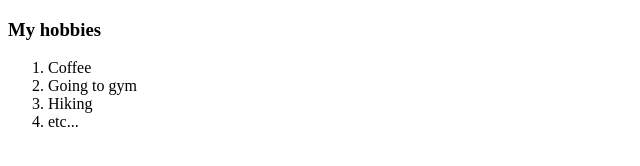
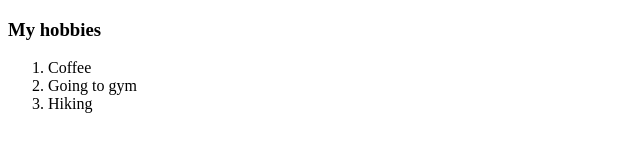
Before and after one commit to Jie-coding/Personal-CV, a plain HTML site: page hobbies.html in a window 1280 px wide. Shown: the full height of the page, 0-640 px from the left. Drawn offline with Linux system fonts and the light colour scheme.

Commit message:
correct my hobbies

```diff
--- a/hobbies.html
+++ b/hobbies.html
@@ -12,7 +12,6 @@
         <li>Coffee</li>
         <li>Going to gym</li>
         <li>Hiking</li>
-        <li>etc...</li>
     </ol>
 </body>
 </html>
```
